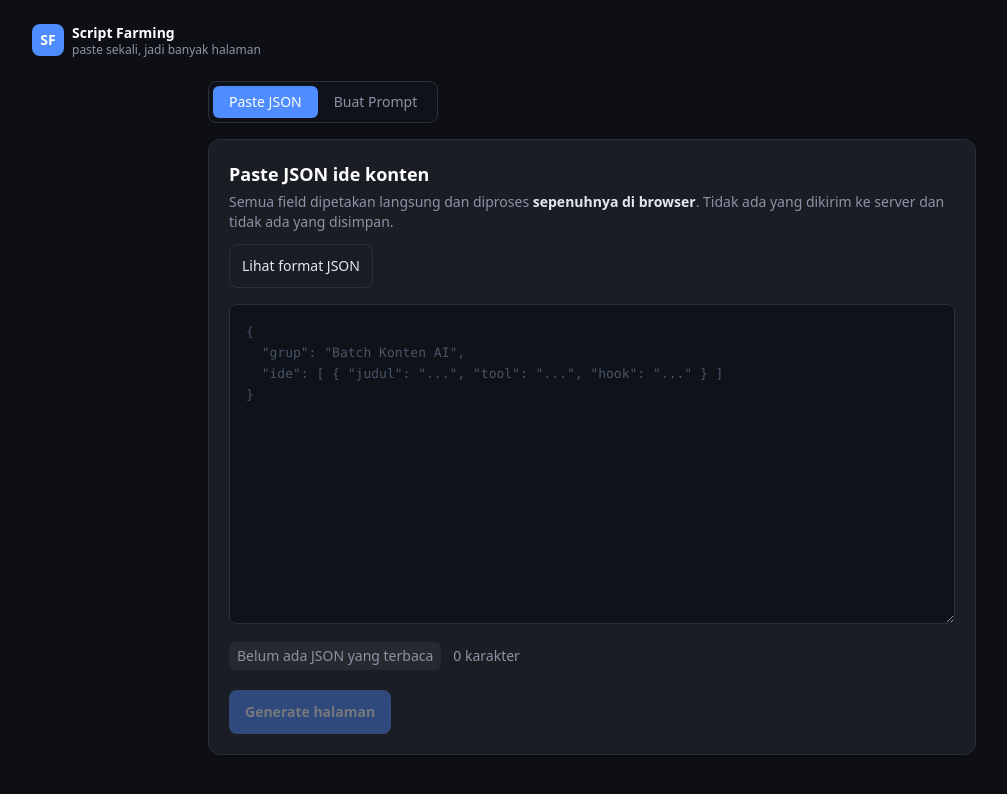
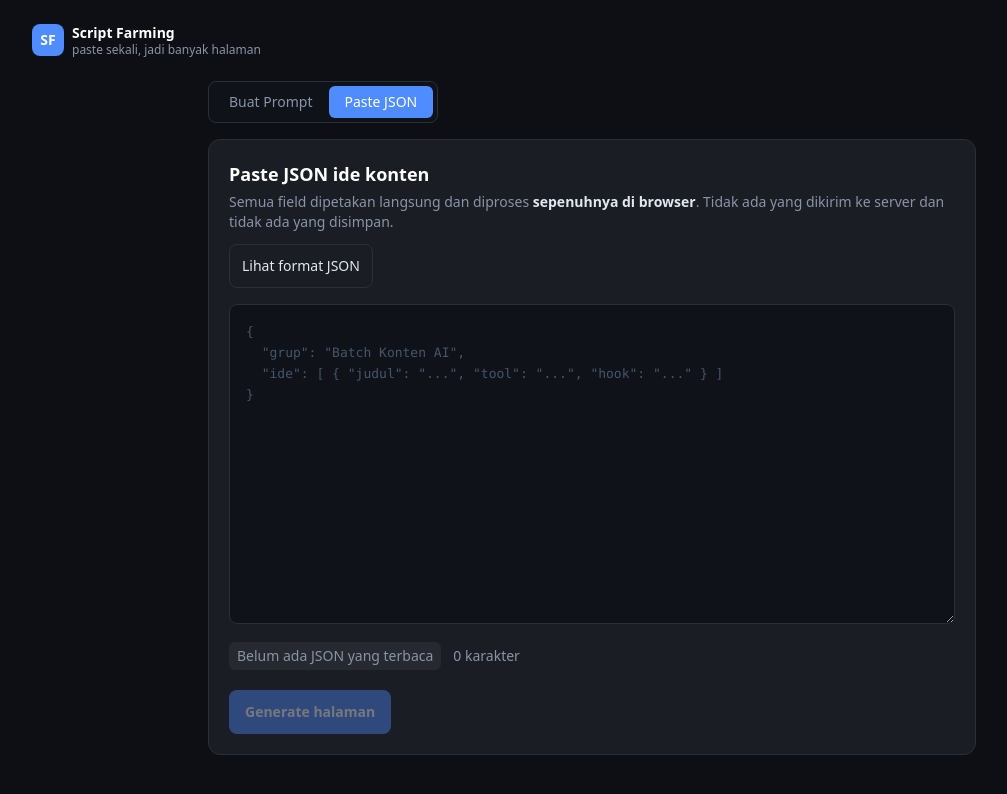
Before and after one commit to fhebriantz/skript-farming, a Next.js app: page / in a window 1280 px wide. Shown: the top 794 px of the page, without its empty margins (48-1055 px from the left). Built offline with nearby package versions, Linux system fonts and the light colour scheme.

Commit message:
Tukar urutan tab: Buat Prompt di kiri, Paste JSON setelahnya

```diff
--- a/app/page.tsx
+++ b/app/page.tsx
@@ -259,7 +259,7 @@ export default function Halaman() {
 
       <div className="mx-auto max-w-3xl">
         <div className="mb-4 inline-flex rounded-lg border border-line bg-[#0f1219] p-1">
-          {([["paste", "Paste JSON"], ["prompt", "Buat Prompt"]] as ["paste" | "prompt", string][]).map(
+          {([["prompt", "Buat Prompt"], ["paste", "Paste JSON"]] as ["paste" | "prompt", string][]).map(
             ([t, label]) => (
               <button
                 key={t}
```
